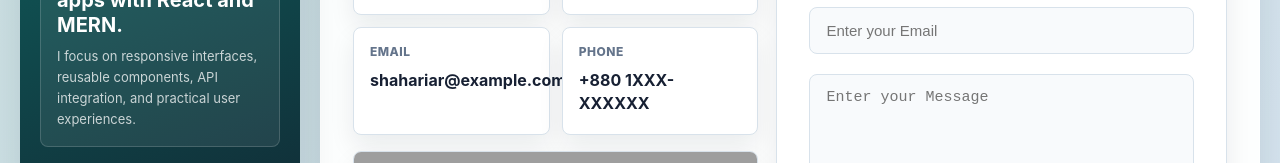
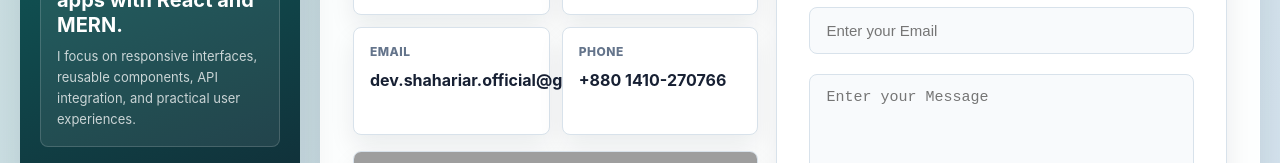
Before and after one commit to shahariar270/portfolio-template, a React (Vite) app in the folder client/: page /contact in a window 1280 px wide. Shown: the part 403-566 px from the top of the page. Built offline with nearby package versions, Linux system fonts and the light colour scheme; no server answers; grey boxes are pictures that could not be loaded.

Commit message:
address u[dated

```diff
--- a/client/src/Pages/Contact/index.jsx
+++ b/client/src/Pages/Contact/index.jsx
@@ -14,11 +14,11 @@ const contactInfo = [
   },
   {
     label: 'Email',
-    value: 'shahariar@example.com',
+    value: 'dev.shahariar.official@gmail.com',
   },
   {
     label: 'Phone',
-    value: '+880 1XXX-XXXXXX',
+    value: '+880 1410-270766',
   },
 ]
 
```
